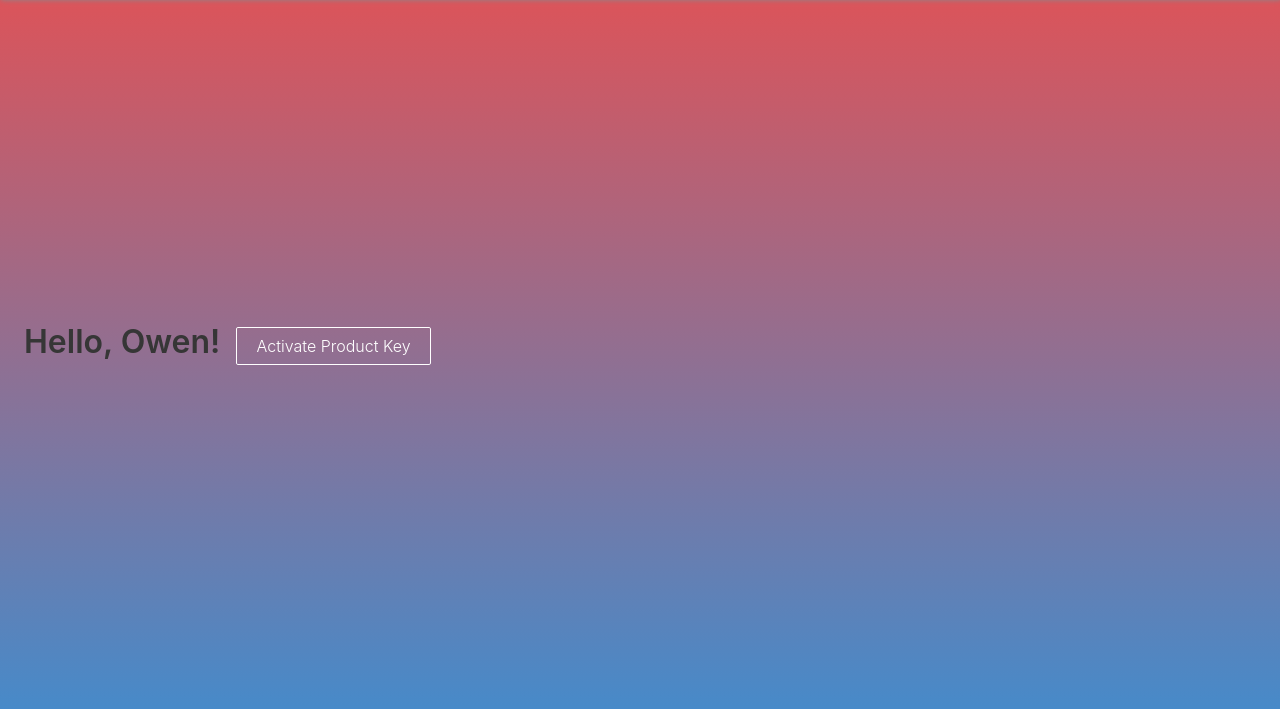
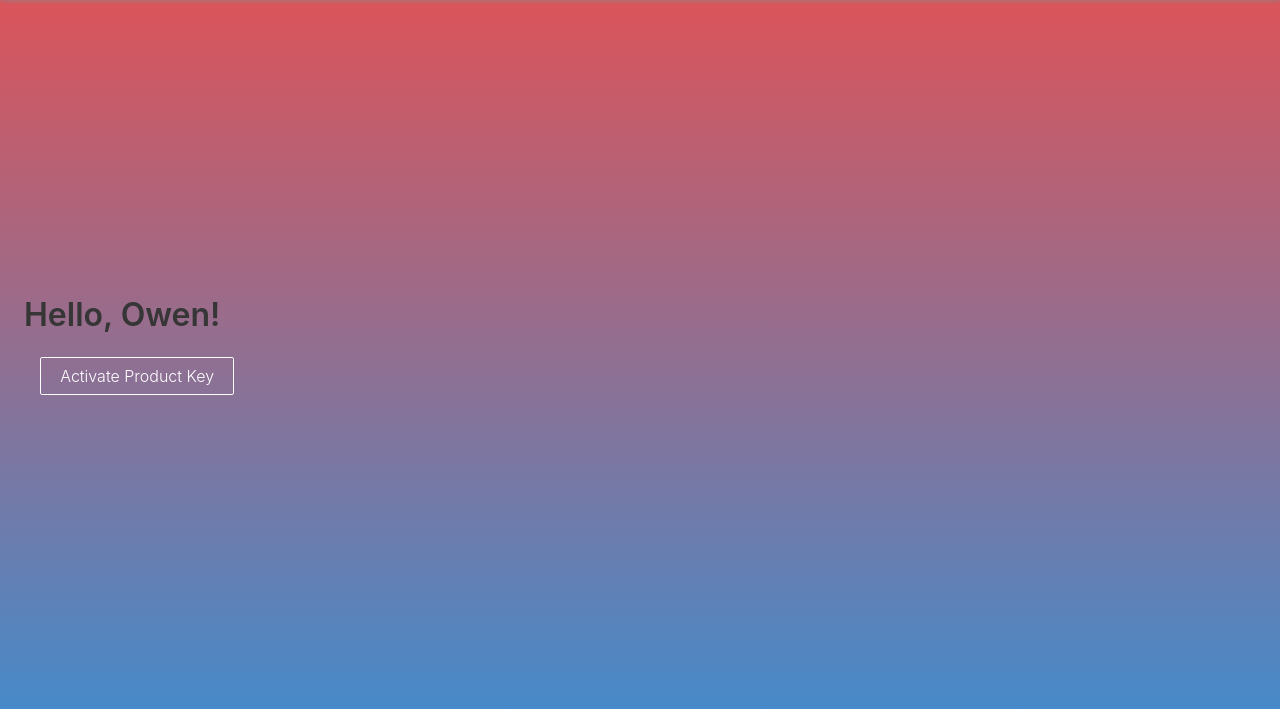
Before and after one commit to GalacticSquirel/crazysuite, a Flask app: page /products in a window 1280 px wide. Shown: the part 91-800 px from the top of the page. Run offline with Flask 2, Linux system fonts and the light colour scheme; a user stored in the database is signed in.

Commit message:
Moved products title to top of page

```diff
--- a/web/templates/products.html
+++ b/web/templates/products.html
@@ -2,10 +2,11 @@
 
 {% block content %}
 <link rel="stylesheet" href="products.css">
+<div vertical-layout id="vertical-layout">
+    <h1 class="title">
+        Hello, {{ name }}!
 
-<h1 class="title">
-    Hello, {{ name }}!
-
-</h1>
-<a href="something" id="on" class="activate">Activate Product Key</a>
+    </h1>
+    <a href="something" id="on" class="activate">Activate Product Key</a>
+</div>
 {% endblock %}
```
